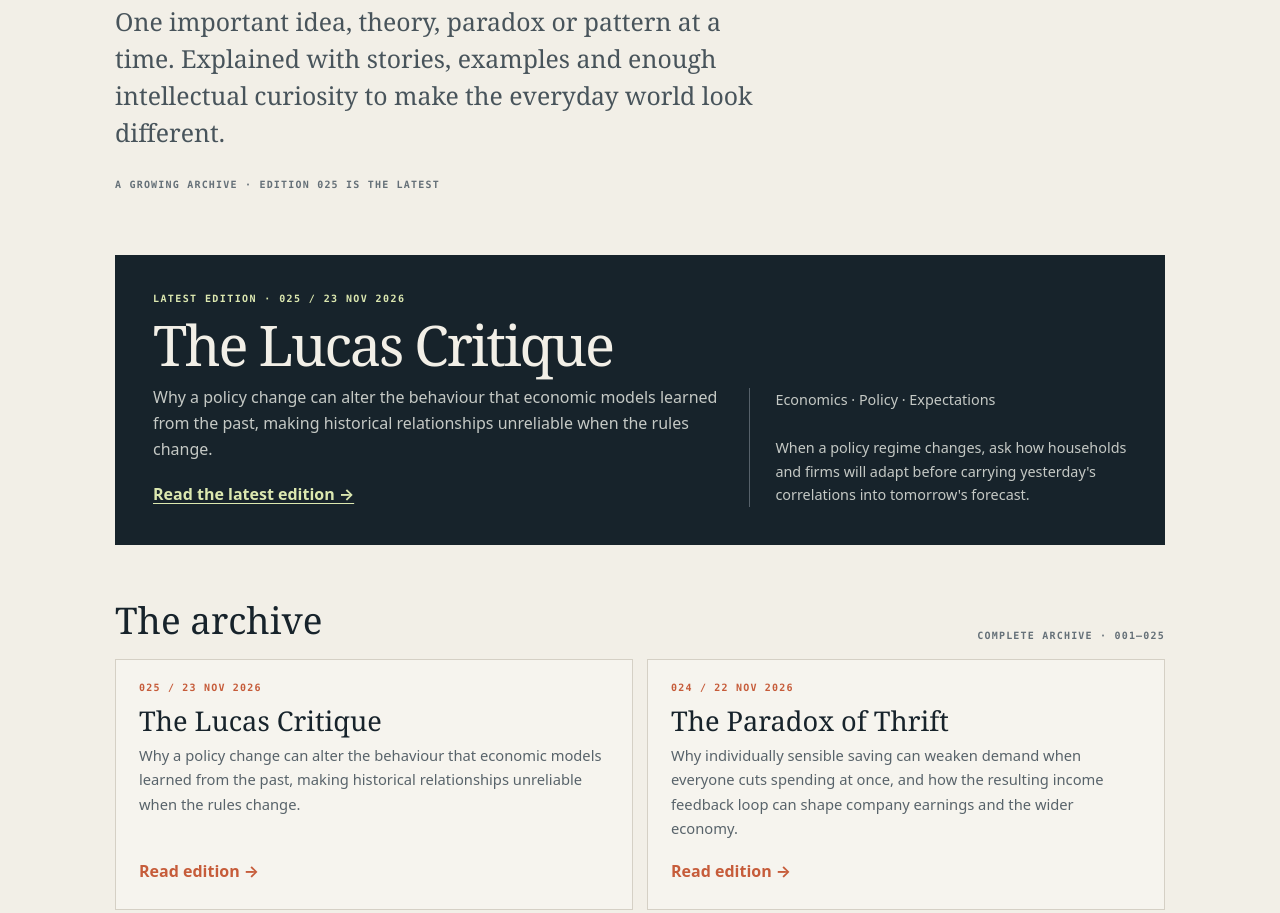
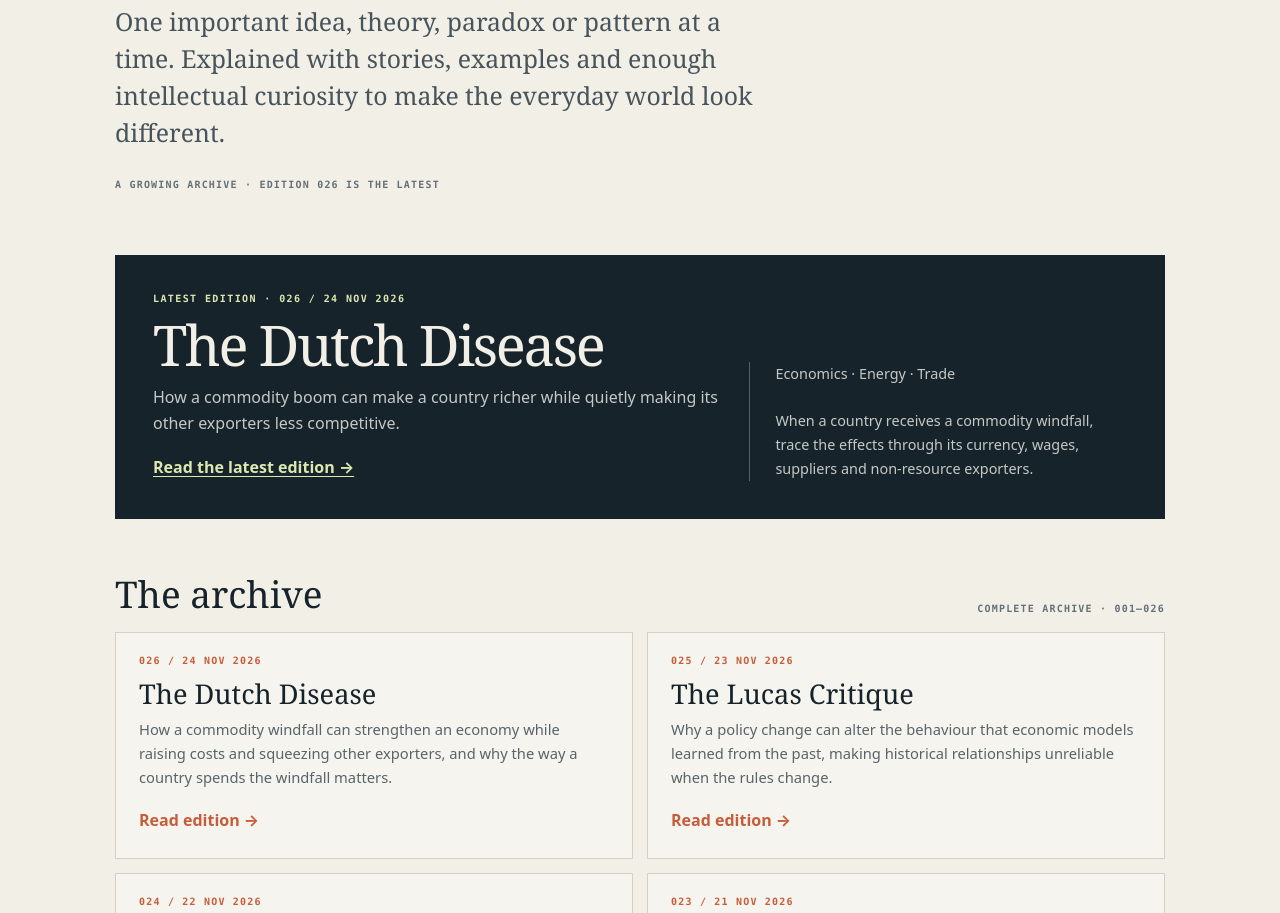
Before and after one commit to happyrabbit29/daily-big-idea, a plain HTML site: page index.html in a window 1280 px wide. Shown: the part 541-1454 px from the top of the page. Drawn offline with Linux system fonts and the light colour scheme.

Commit message:
Feature Daily Big Idea Edition 026 in homepage archive

```diff
--- a/index.html
+++ b/index.html
@@ -45,19 +45,20 @@ footer{border-top:1px solid var(--line);padding:20px 0 32px;color:var(--muted);f
 <div class="kicker">A daily field guide to thinking</div>
 <h1>Ideas that<br>change the angle.</h1>
 <p class="intro">One important idea, theory, paradox or pattern at a time. Explained with stories, examples and enough intellectual curiosity to make the everyday world look different.</p>
-<div class="hero-meta">A growing archive · Edition 025 is the latest</div>
+<div class="hero-meta">A growing archive · Edition 026 is the latest</div>
 </header>
 <section class="latest" aria-labelledby="latest-title">
 <div>
-<div class="tag">Latest edition · 025 / 23 Nov 2026</div>
-<h2 id="latest-title">The Lucas Critique</h2>
-<p>Why a policy change can alter the behaviour that economic models learned from the past, making historical relationships unreliable when the rules change.</p>
-<a href="editions/lucas-critique.html">Read the latest edition →</a>
+<div class="tag">Latest edition · 026 / 24 Nov 2026</div>
+<h2 id="latest-title">The Dutch Disease</h2>
+<p>How a commodity boom can make a country richer while quietly making its other exporters less competitive.</p>
+<a href="editions/dutch-disease.html">Read the latest edition →</a>
 </div>
-<div class="side">Economics · Policy · Expectations<br><br>When a policy regime changes, ask how households and firms will adapt before carrying yesterday's correlations into tomorrow's forecast.</div>
+<div class="side">Economics · Energy · Trade<br><br>When a country receives a commodity windfall, trace the effects through its currency, wages, suppliers and non-resource exporters.</div>
 </section>
-<div class="section-head"><h2>The archive</h2><span>Complete archive · 001–025</span></div>
+<div class="section-head"><h2>The archive</h2><span>Complete archive · 001–026</span></div>
 <section class="archive" aria-label="All available editions">
+<article class="card"><div class="number">026 / 24 NOV 2026</div><h3>The Dutch Disease</h3><p>How a commodity windfall can strengthen an economy while raising costs and squeezing other exporters, and why the way a country spends the windfall matters.</p><a href="editions/dutch-disease.html">Read edition →</a></article>
 <article class="card"><div class="number">025 / 23 NOV 2026</div><h3>The Lucas Critique</h3><p>Why a policy change can alter the behaviour that economic models learned from the past, making historical relationships unreliable when the rules change.</p><a href="editions/lucas-critique.html">Read edition →</a></article>
 <article class="card"><div class="number">024 / 22 NOV 2026</div><h3>The Paradox of Thrift</h3><p>Why individually sensible saving can weaken demand when everyone cuts spending at once, and how the resulting income feedback loop can shape company earnings and the wider economy.</p><a href="editions/paradox-of-thrift.html">Read edition →</a></article>
 <article class="card"><div class="number">023 / 21 NOV 2026</div><h3>The Capital Cycle</h3><p>Why investment can destroy the very returns that attracted it, and how following capacity helps investors judge which industries can sustain attractive returns.</p><a href="editions/capital-cycle.html">Read edition →</a></article>
```
